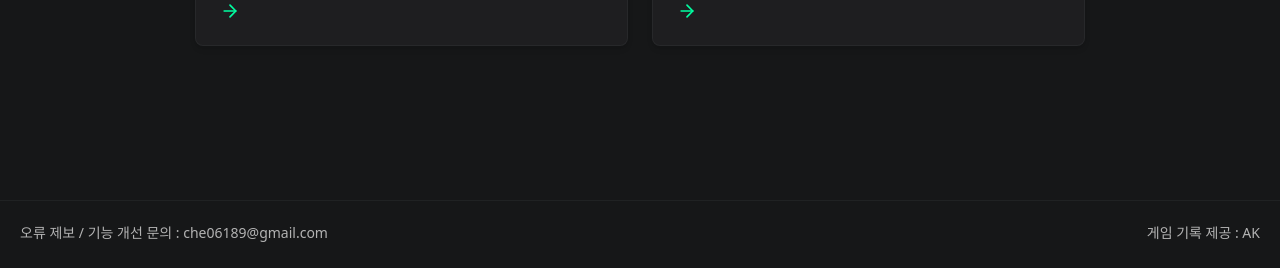
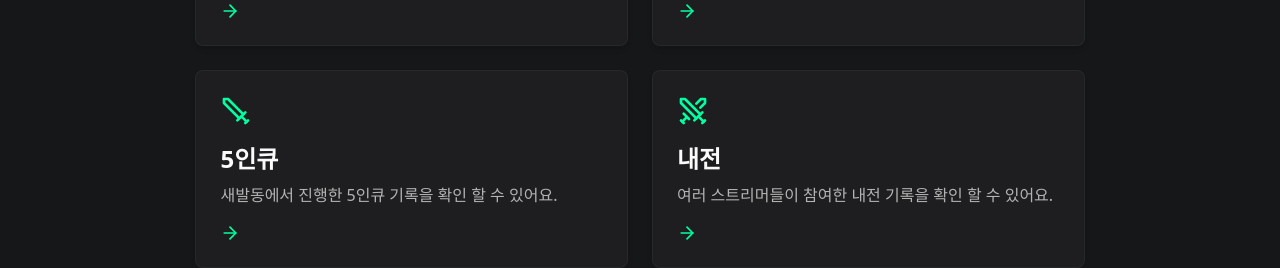
Before and after one commit to redstone-sideproject/saebaldong_fe, a Next.js app: page / in a window 1280 px wide. Shown: the part 535-803 px from the top of the page. Built offline with nearby package versions, Linux system fonts and the light colour scheme; no server answers.

Commit message:
fix: 홈에서 5인큐&내전 기록실로 이동가능한 카드 추가

```diff
--- a/src/app/page.tsx
+++ b/src/app/page.tsx
@@ -1,4 +1,4 @@
-import { ArrowRight, Calendar, Users } from 'lucide-react'
+import { ArrowRight, Calendar, Users, Sword, Swords } from 'lucide-react'
 import Link from 'next/link'
 
 import ChangelogModal from '@/components/changelog/ChangelogModal'
@@ -51,6 +51,36 @@ export default function Home() {
                 <ArrowRight className="text-primary mt-4 h-5 w-5 transition-transform group-hover:translate-x-1" />
               </div>
             </Link>
+            <Link
+              href="/record/party"
+              className="group border-border/50 bg-card hover:border-primary/50 hover:shadow-primary/5 relative overflow-hidden rounded-lg border p-6 text-left shadow-md transition-all hover:shadow-lg"
+            >
+              <div className="flex h-full flex-col justify-between">
+                <div>
+                  <Sword className="text-primary mb-4 h-8 w-8" />
+                  <h3 className="text-2xl font-bold">5인큐</h3>
+                  <p className="text-muted-foreground mt-2">
+                    새발동에서 진행한 5인큐 기록을 확인 할 수 있어요.
+                  </p>
+                </div>
+                <ArrowRight className="text-primary mt-4 h-5 w-5 transition-transform group-hover:translate-x-1" />
+              </div>
+            </Link>
+            <Link
+              href="/record/custom"
+              className="group border-border/50 bg-card hover:border-primary/50 hover:shadow-primary/5 relative overflow-hidden rounded-lg border p-6 text-left shadow-md transition-all hover:shadow-lg"
+            >
+              <div className="flex h-full flex-col justify-between">
+                <div>
+                  <Swords className="text-primary mb-4 h-8 w-8" />
+                  <h3 className="text-2xl font-bold">내전</h3>
+                  <p className="text-muted-foreground mt-2">
+                    여러 스트리머들이 참여한 내전 기록을 확인 할 수 있어요.
+                  </p>
+                </div>
+                <ArrowRight className="text-primary mt-4 h-5 w-5 transition-transform group-hover:translate-x-1" />
+              </div>
+            </Link>
           </div>
         </section>
       </main>
```
